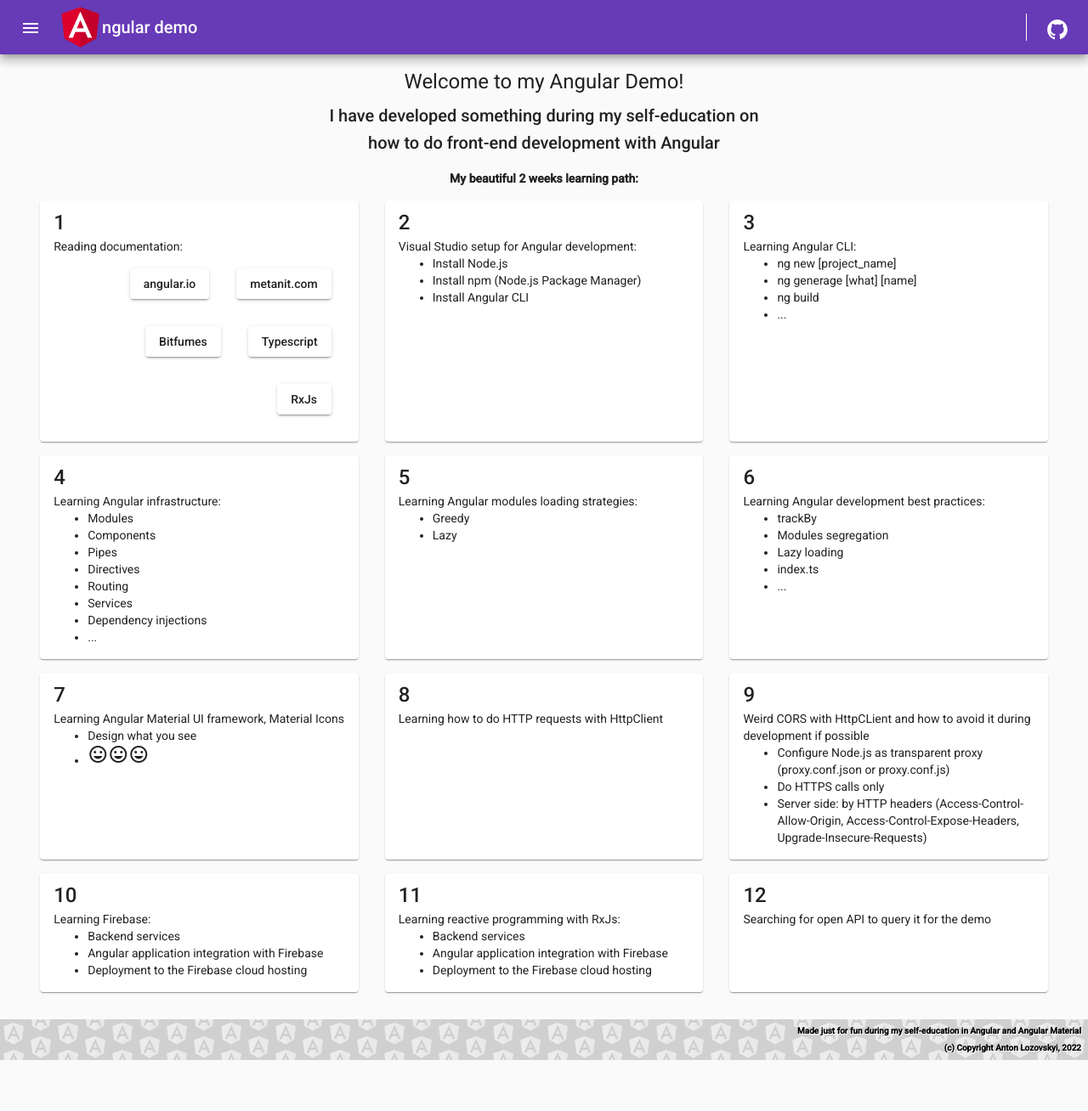
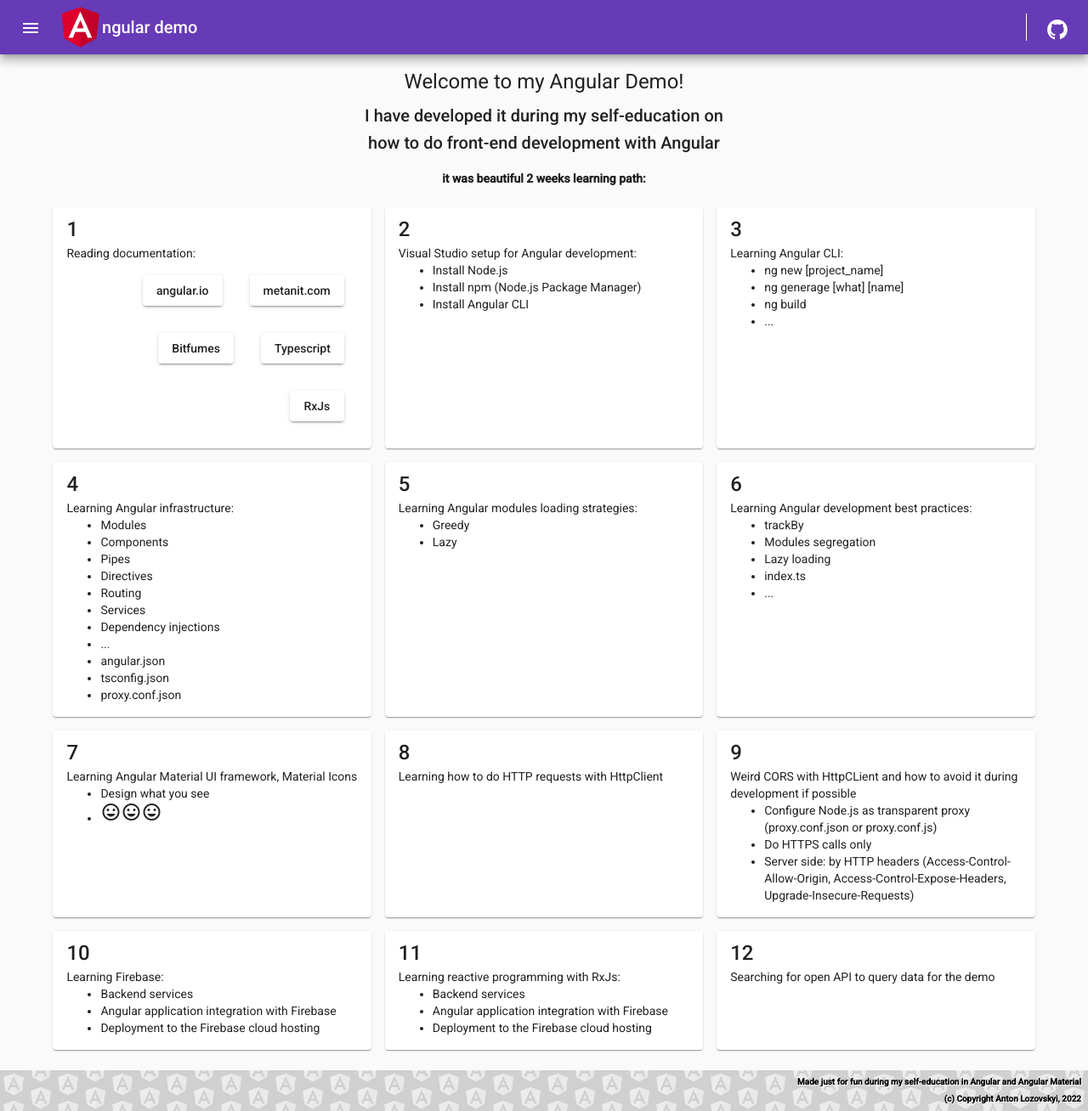
Before and after one commit to aloz/ngdemo, an Angular app in the folder ngdemo/: page / in a window 1280 px wide. Shown: the whole page at 85% size. Before the commit the page ends 1248 px from the top, so only its background shows below. Built offline with nearby package versions, Linux system fonts and the light colour scheme.

Commit message:
Home module markup fix

```diff
--- a/ngdemo/src/app/home/home.component.css
+++ b/ngdemo/src/app/home/home.component.css
@@ -32,13 +32,13 @@
   display: flex;
   flex-direction: row;
   flex-wrap: wrap;
-  justify-content: space-evenly;
+  justify-content: center;
   margin: auto;
 }
 
 .learning-path-card {
   width: 30%;
-  margin-bottom: var(--aloz-gap);
+  margin: calc(var(--aloz-gap) / 2);
 }
 
 .reading-documentation-container {
--- a/ngdemo/src/app/home/home.component.html
+++ b/ngdemo/src/app/home/home.component.html
@@ -1,8 +1,8 @@
 <div class="top-container">
   <h1 class="top-header">Welcome to my Angular Demo!</h1>
-  <h2 class="first-header">I have developed something during my self-education on</h2>
+  <h2 class="first-header">I have developed it during my self-education on</h2>
   <h2 class="last-header">how to do front-end development with Angular</h2>
-  <p class="last-header-p">My beautiful 2 weeks learning path:</p>
+  <p class="last-header-p">it was beautiful 2 weeks learning path:</p>
 </div>
 
 <div class="cards-container">
@@ -74,6 +74,9 @@
         <li>Services</li>
         <li>Dependency injections</li>
         <li>...</li>
+        <li>angular.json</li>
+        <li>tsconfig.json</li>
+        <li>proxy.conf.json</li>
       </ul>
     </mat-card-content>
   </mat-card>
@@ -198,7 +201,7 @@
       12
     </mat-card-title>
     <mat-card-content>
-      Searching for open API to query it for the demo
+      Searching for open API to query data for the demo
     </mat-card-content>
   </mat-card>
 
```
